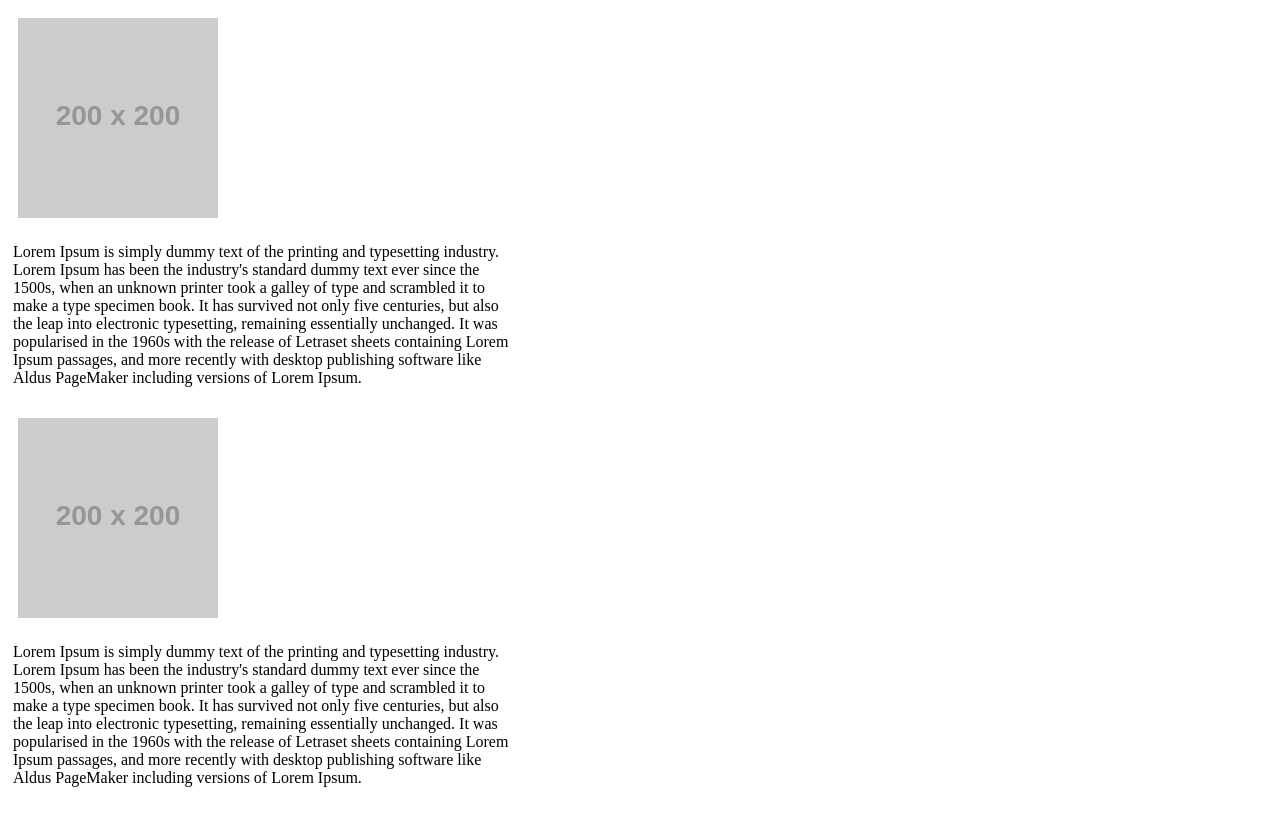
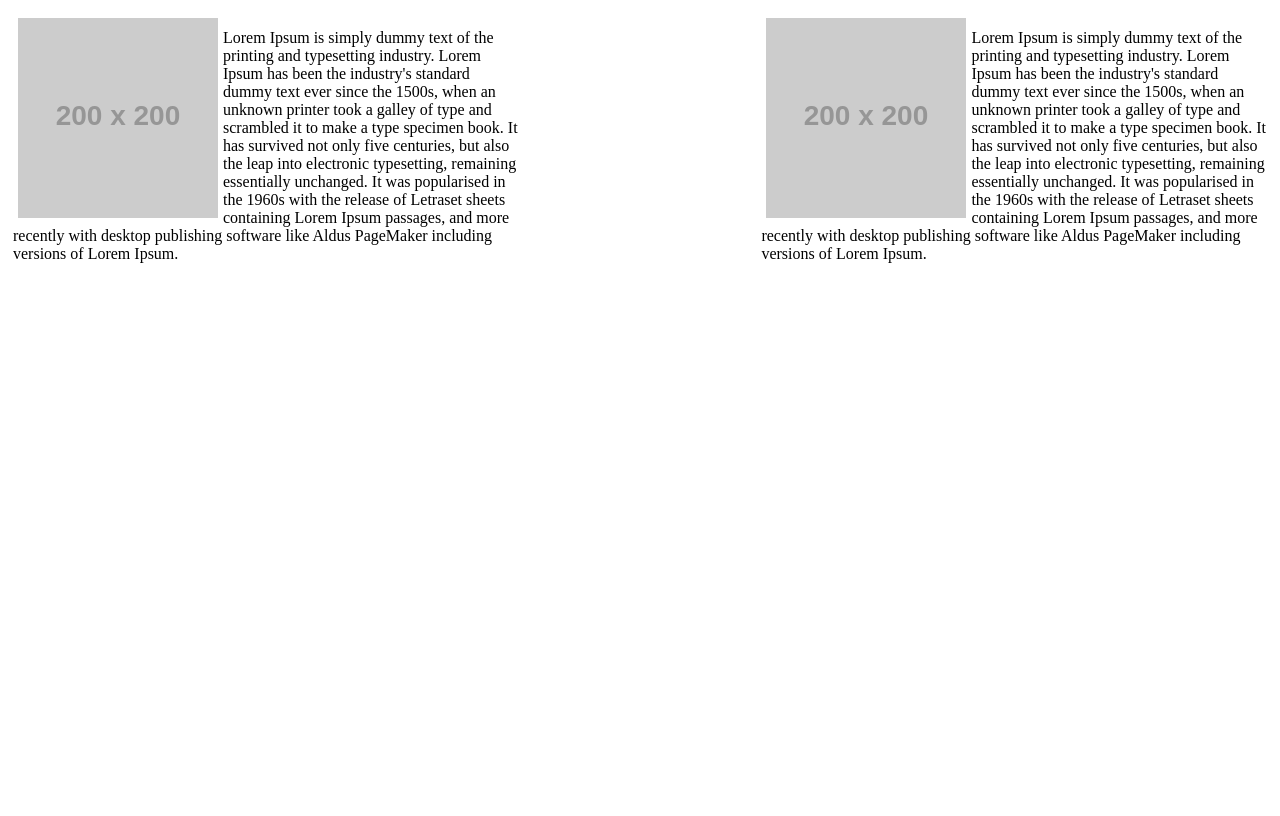
Before and after one commit to ctghadiri/coding-drills, a plain HTML site: page 01HTML-Git-CSS/10-core-css-float-wrappers/challenge-prompt.html in a window 1280 px wide. Drawn offline with Linux system fonts and the light colour scheme; placeholder pictures from the web are drawn by us.

Commit message:
add border to div and add ids to style and float ids and img

```diff
--- a/01HTML-Git-CSS/10-core-css-float-wrappers/challenge-prompt.html
+++ b/01HTML-Git-CSS/10-core-css-float-wrappers/challenge-prompt.html
@@ -13,18 +13,24 @@
         width: 40%;
         padding: 5px;
         /* Add a border to every `<div>` element */
-
+        border: 5px;
     }
 
     img {
         padding: 5px;
         /* Float the image so that it's in the top left of the box and the text flows around it */
-
+        float: left;
 
     }
 
     /* Add selectors to float the two divs to different sides */
+    #wrapper-left {
+        float: left;
+    }
 
+    #wrapper-right {
+        float: right;
+    }
 
 </style>
 
```
